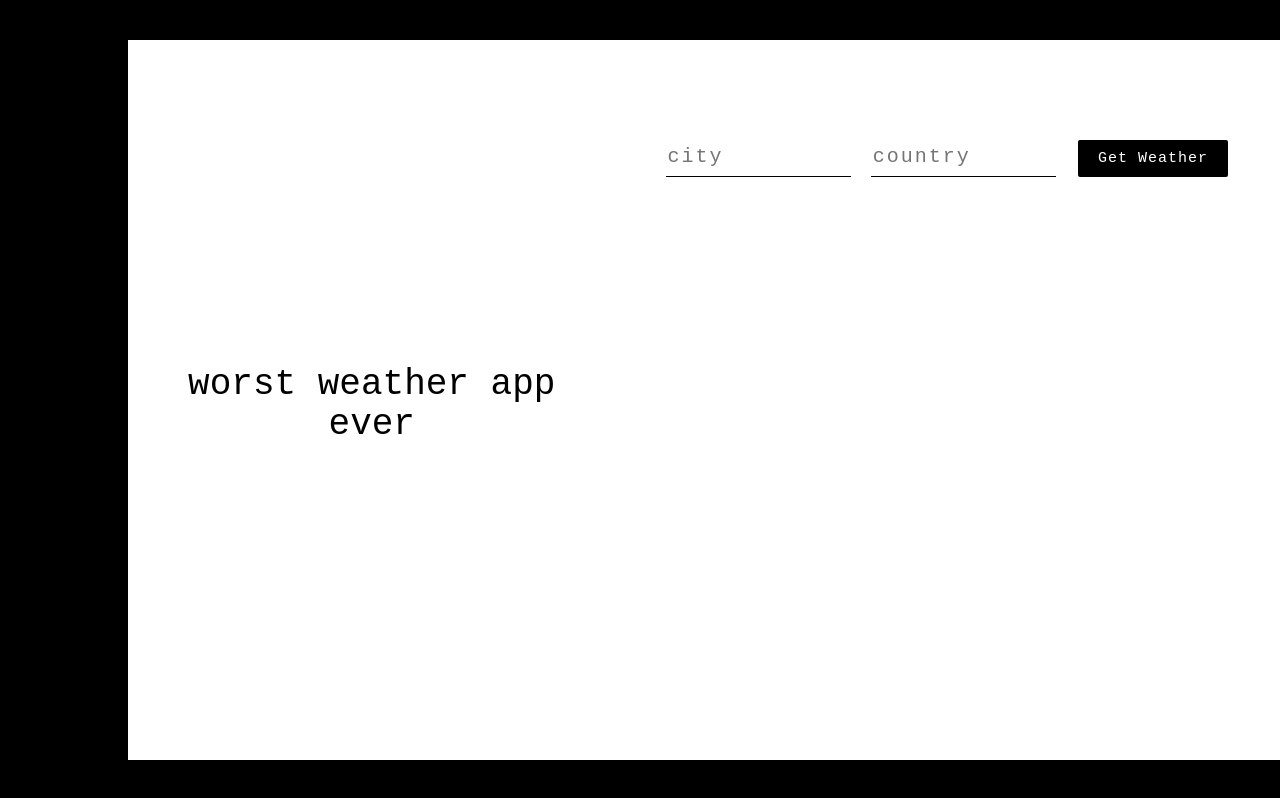
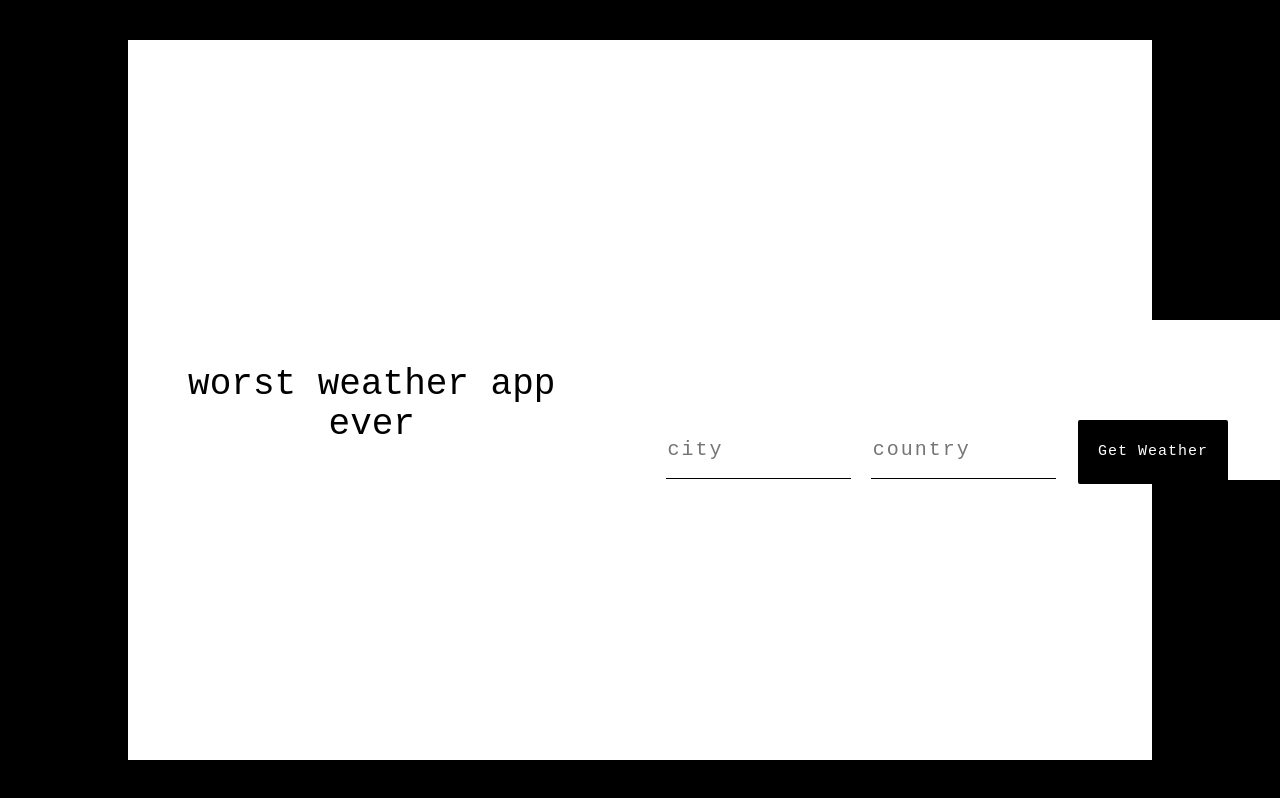
Before and after one commit to loophalen/weather-app, a React (Create React App) app in the folder weather/: page / in a window 1280 px wide. Built offline with nearby package versions, Linux system fonts and the light colour scheme; a web font is replaced by a local one.

Commit message:
centered form field

```diff
--- a/weather/src/App.css
+++ b/weather/src/App.css
@@ -31,10 +31,11 @@ body {
   }
 
   .form-container {
-    background-color: #fff;
-    height: 90vh;
+    background-color:#fff;
+    height: 20vh;
     padding-top: 100px;
     padding-left: 50px;
+    margin-top: 280px;
   }
 
   input[type="text"] {
@@ -96,3 +97,25 @@ body {
     font-weight: 400;
     font-family: 'Overpass Mono', monospace;
   }
+
+  @media only screen and (min-width: 768px) {
+    body {
+      font-size: 22px;
+      line-height: 48px;
+    }
+    .main-content {
+      width: 80%;
+    }
+  }
+  @media only screen and (min-width: 1200px) {
+    body {
+      font-size: 26px;
+      line-height: 48px;
+    }
+  }
+  @media only screen and (min-width: 1824px) {
+    body {
+      font-size: 32px;
+      line-height: 60px;
+    }
+  }
```
